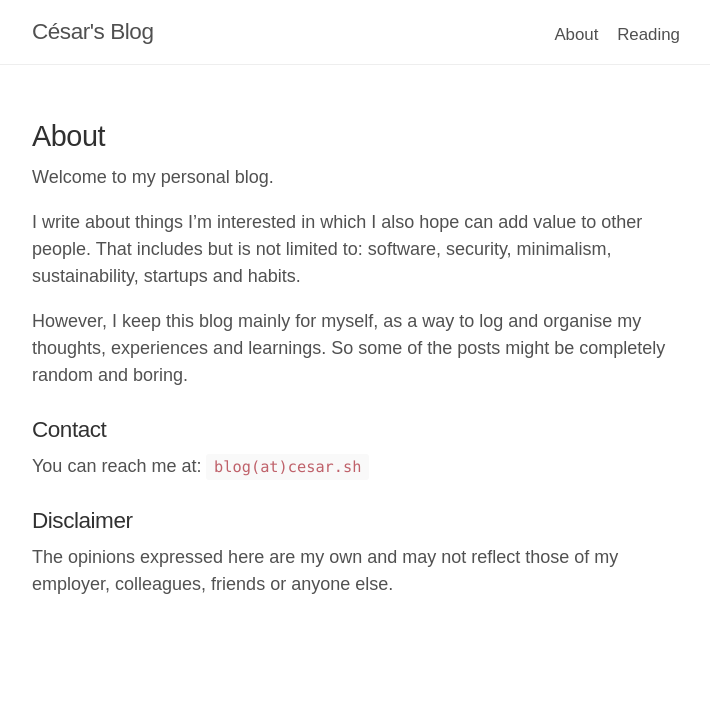
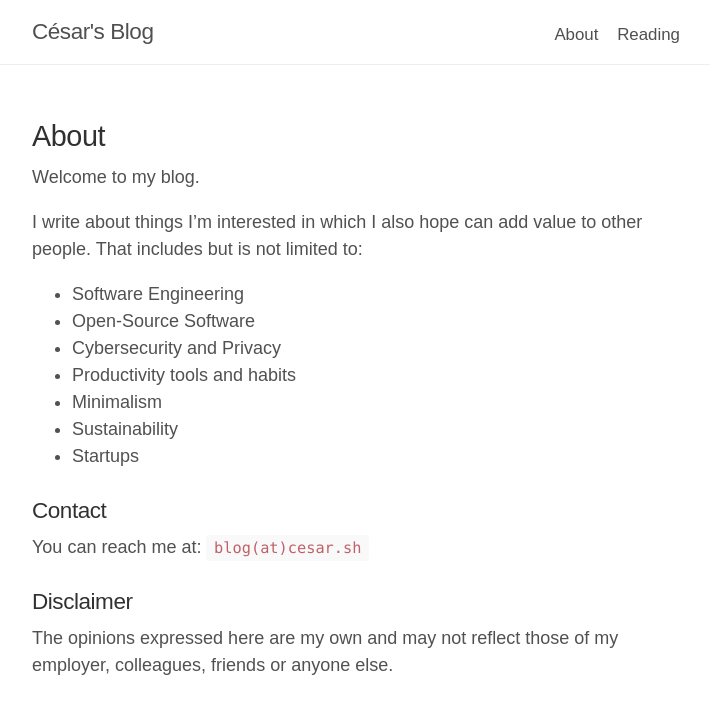
Before and after one commit to cesarferradas/ferrad.as, a Jekyll site: the page built from about.md, in a window 1280 px wide. Shown: the top 714 px of the page, without its empty margins (284-994 px from the left). Built offline with Jekyll 4.4.1, drawn with Linux system fonts in a browser that asks for light colours; our own code applies the rules of GitHub Pages for plain Markdown files.

Commit message:
edit about page

```diff
--- a/about.md
+++ b/about.md
@@ -2,11 +2,17 @@
 title: About
 ---
 
-Welcome to my personal blog.
+Welcome to my blog.
 
-I write about things I'm interested in which I also hope can add value to other people. That includes but is not limited to: software, security, minimalism, sustainability, startups and habits.
+I write about things I'm interested in which I also hope can add value to other people. That includes but is not limited to:
 
-However, I keep this blog mainly for myself, as a way to log and organise my thoughts, experiences and learnings. So some of the posts might be completely random and boring.
+* Software Engineering
+* Open-Source Software
+* Cybersecurity and Privacy
+* Productivity tools and habits
+* Minimalism
+* Sustainability
+* Startups
 
 ### Contact
 
```
